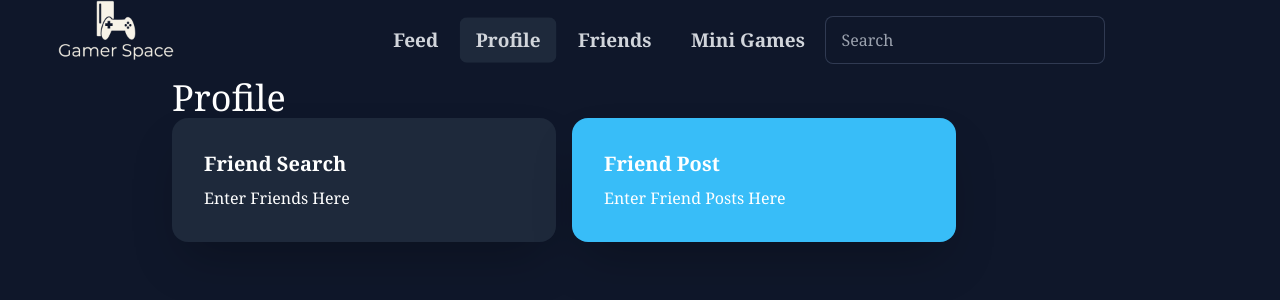
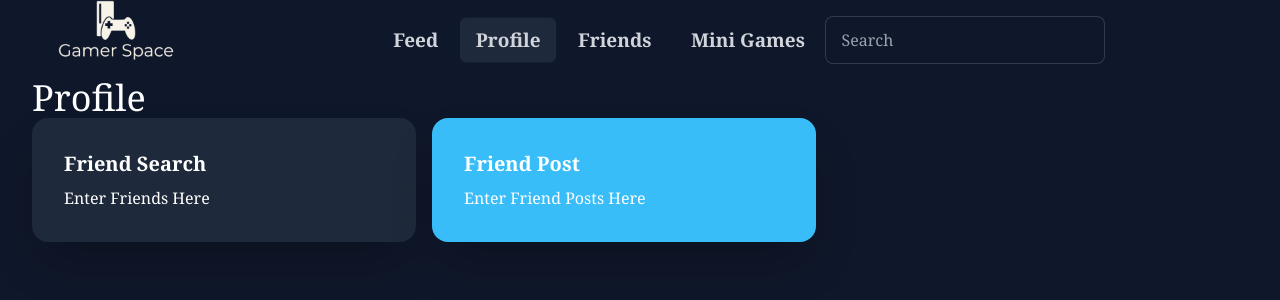
Before and after one commit to KrystopherQ/gamer-space, a React (Create React App) app in the folder client/: page /profile in a window 1280 px wide. Shown: the top 300 px of the page. Built offline with nearby package versions, Linux system fonts and the light colour scheme.

Commit message:
Add flex class to first div in profile function

```diff
--- a/client/src/components/Profile.jsx
+++ b/client/src/components/Profile.jsx
@@ -7,7 +7,7 @@ function Profile() {
   const [nav, setNav] = useState(false)
   const handleClick = () => setNav(!nav)
   return (
-    <div>
+    <div className='flex'>
       <div className='nav'>
         <div className='fixed w-full h-[80px] flex justify-between items-center px-4 text-gray-300 font-serif'>
           <div>
```
